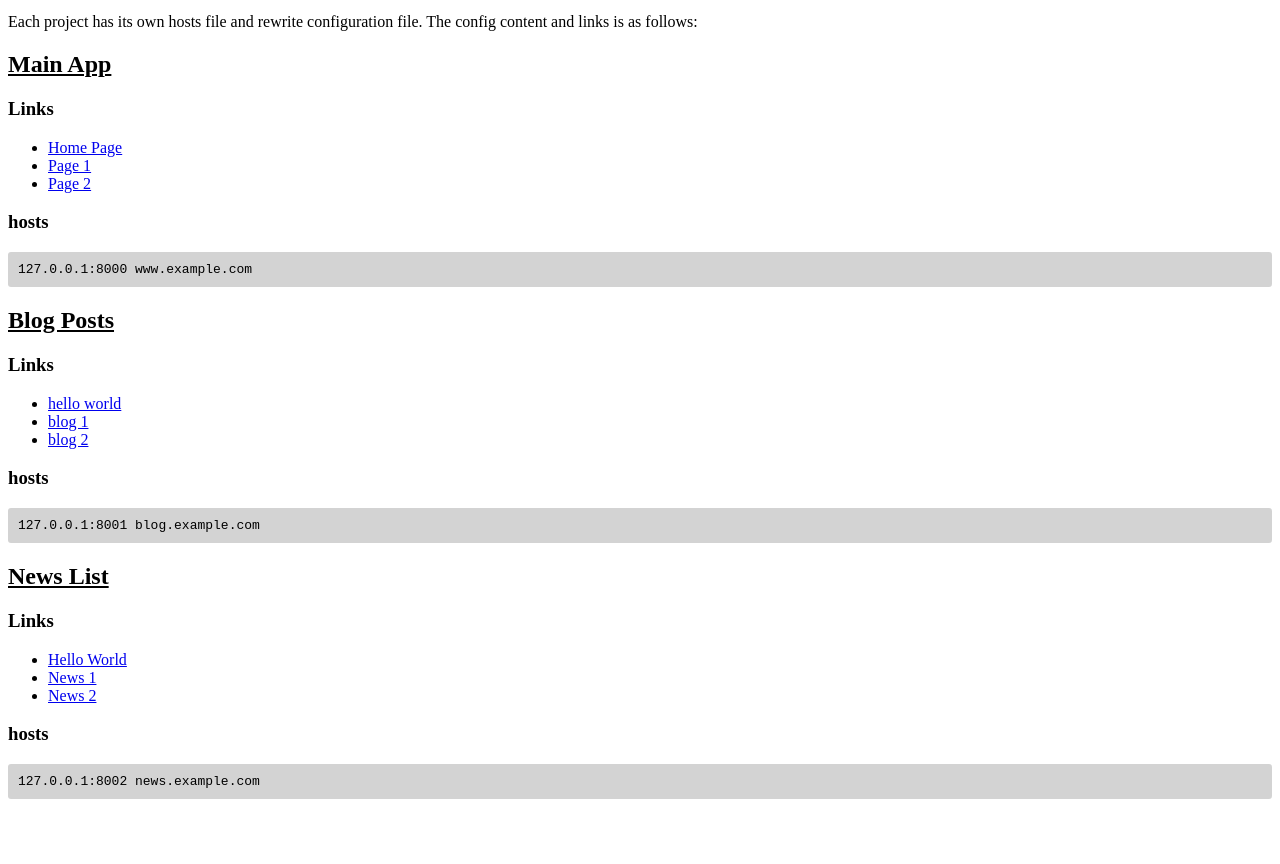
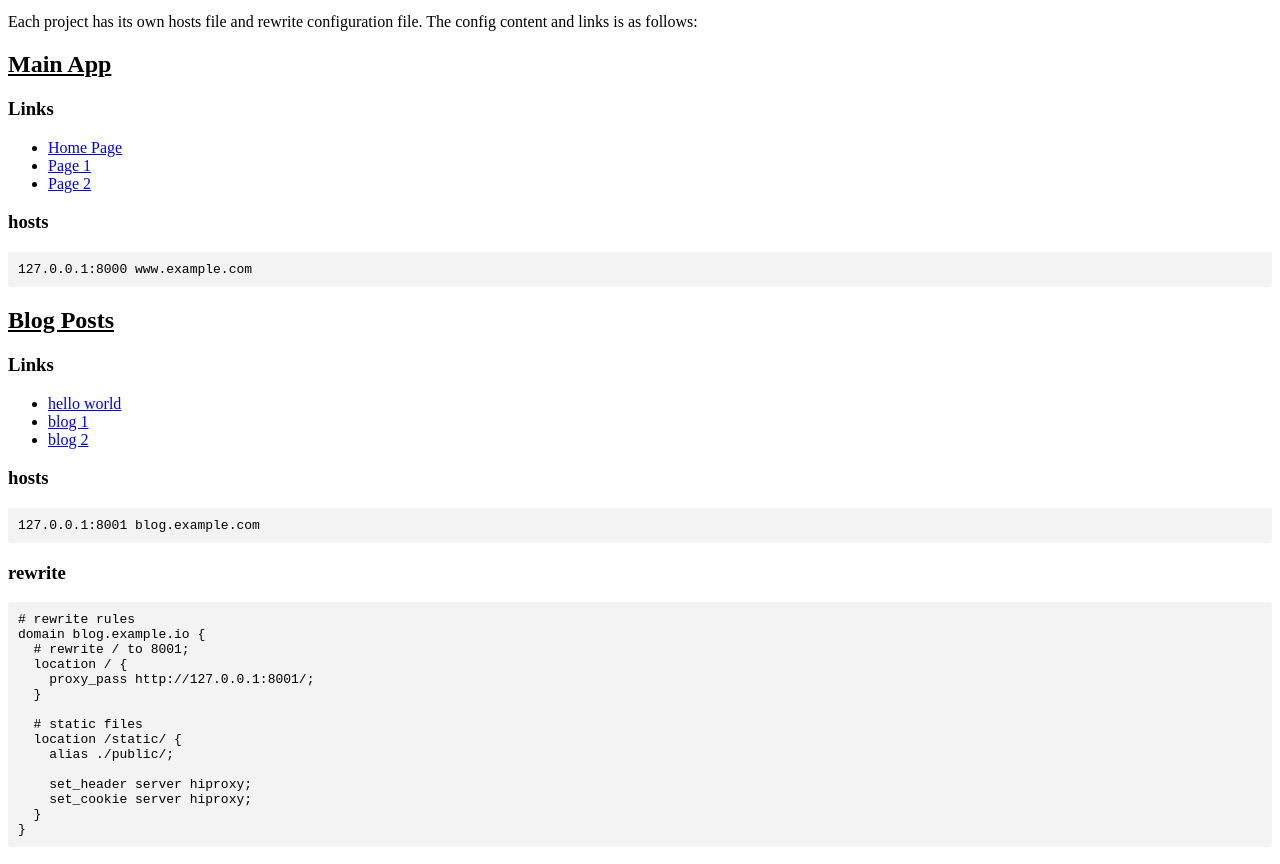
Before and after one commit to hiproxy/hiproxy-example, a website: page workspace/main-app/public/index.html in a window 1280 px wide. Shown: the part 83-947 px from the top of the page. Before the commit the page ends 895 px from the top, so only its background shows below. Drawn offline with Linux system fonts and the light colour scheme.

Commit message:
update html

```diff
--- /dev/null
+++ b/workspace/blog-app/public/style.css
@@ -0,0 +1,4 @@
+body {
+  font-size: 20;
+  color: orange;
+}
--- a/workspace/main-app/public/index.html
+++ b/workspace/main-app/public/index.html
@@ -52,6 +52,23 @@
     <h3>hosts</h3>
     <pre>127.0.0.1:8001 blog.example.com</pre>
 
+    <h3>rewrite</h3>
+    <pre># rewrite rules
+domain blog.example.io {
+  # rewrite / to 8001;
+  location / {
+    proxy_pass http://127.0.0.1:8001/;
+  }
+
+  # static files
+  location /static/ {
+    alias ./public/;
+
+    set_header server hiproxy;
+    set_cookie server hiproxy;
+  }
+}</pre>
+
 
     <!-- news list -->
     <h2>News List</h2>
--- a/workspace/main-app/public/style.css
+++ b/workspace/main-app/public/style.css
@@ -8,7 +8,7 @@ h2 {
 }
 
 pre {
-  background: lightgray;
+  background: #F3F3F3;
   border-radius: 3px;
   white-space:pre-wrap;
   padding: 10px;
```
Also changed, not shown: workspace/blog-app/public/index.html (added, +9 -0 lines), 1 other file.
